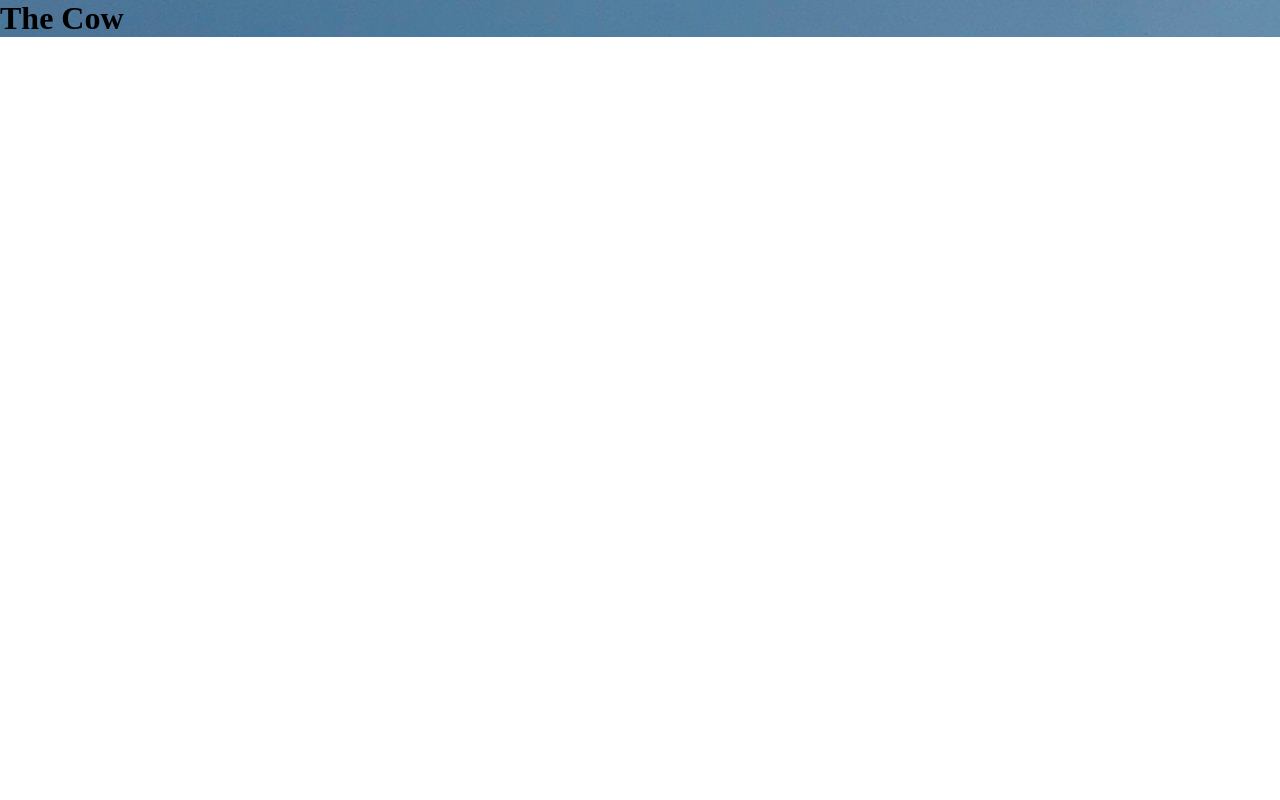
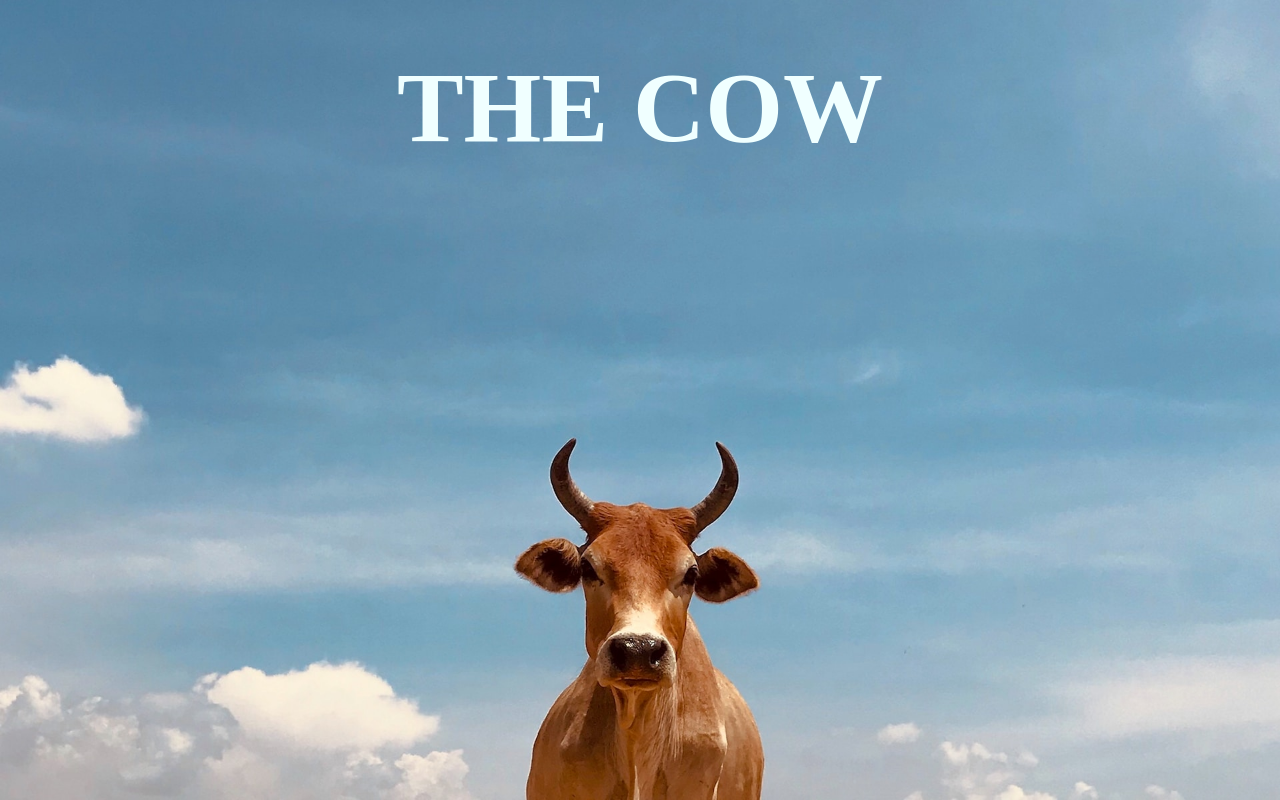
Before and after one commit to azazahmad08/meetshop, a plain HTML site: page index.html in a window 1280 px wide. Drawn offline with Linux system fonts and the light colour scheme.

Commit message:
added h1 css

```diff
--- a/design.css
+++ b/design.css
@@ -6,5 +6,16 @@
 
 .hero{
     background: url('./images/cow1.jpg');
+    height: 100vh;
+    background-position: bottom center;
+    background-size: cover;
+}
+
+.hero h1{
+    text-align: center;
+    color: azure;
+    font-size: 100px;
+    font-weight: 900;
+    padding-top: 50px;
 
 }
--- a/index.html
+++ b/index.html
@@ -7,9 +7,8 @@
     <link rel="stylesheet" href="design.css">
 </head>
 <body>
-
     <div class="hero">
-        <h1>The Cow</h1>
+        <h1>THE COW</h1>
     </div>
 </body>
 </html>
```
